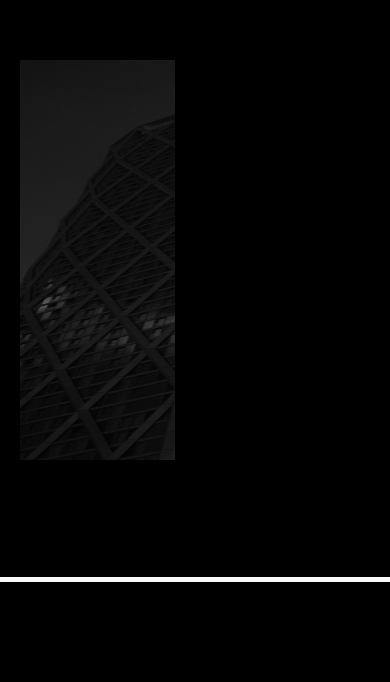
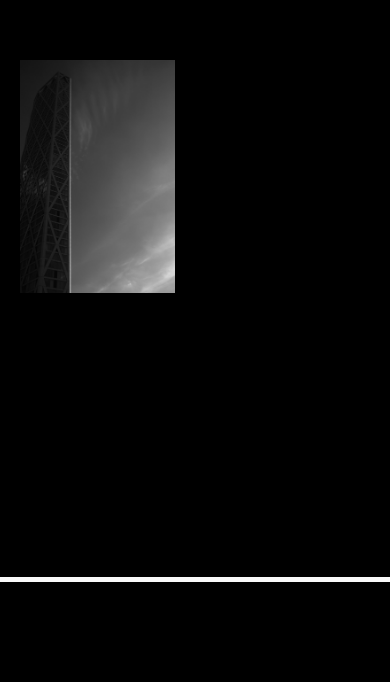
Before and after one commit to h-aburesha/my-next-website, a Next.js app: page /projects in a window 390 px wide. Shown: the part 162-844 px from the top of the page. Built offline with nearby package versions, Linux system fonts and the light colour scheme.

Commit message:
responsiveness for img, vid, iframe

```diff
--- a/pages/projects/index.tsx
+++ b/pages/projects/index.tsx
@@ -45,6 +45,7 @@ function ProjectImage({ id }: { id: number }) {
             <div ref={ref}>
                 <a href={`/projects/${id}`}>
                     <Image
+                        className="projects-image"
                         src={`/${id}.jpg`}
                         alt="A London skyscraper"
                         width={1000}
--- a/styles/globals.css
+++ b/styles/globals.css
@@ -51,6 +51,15 @@ h2 {
 p {
     margin: 0 0 30px 0;
     font-size: 18px;
+}
+
+img,
+video,
+iframe {
+    max-width: 100%;
+    height: auto;
+    display: block;
+    margin: 0 auto;
 }
 
 footer {
@@ -158,6 +167,14 @@ article {
 .projects-title-div {
     display: flex;
     flex-direction: column;
+}
+
+.projects-image {
+    position: absolute;
+    top: 0;
+    left: 0;
+    right: 0;
+    bottom: 0;
 }
 
 .header {
```
